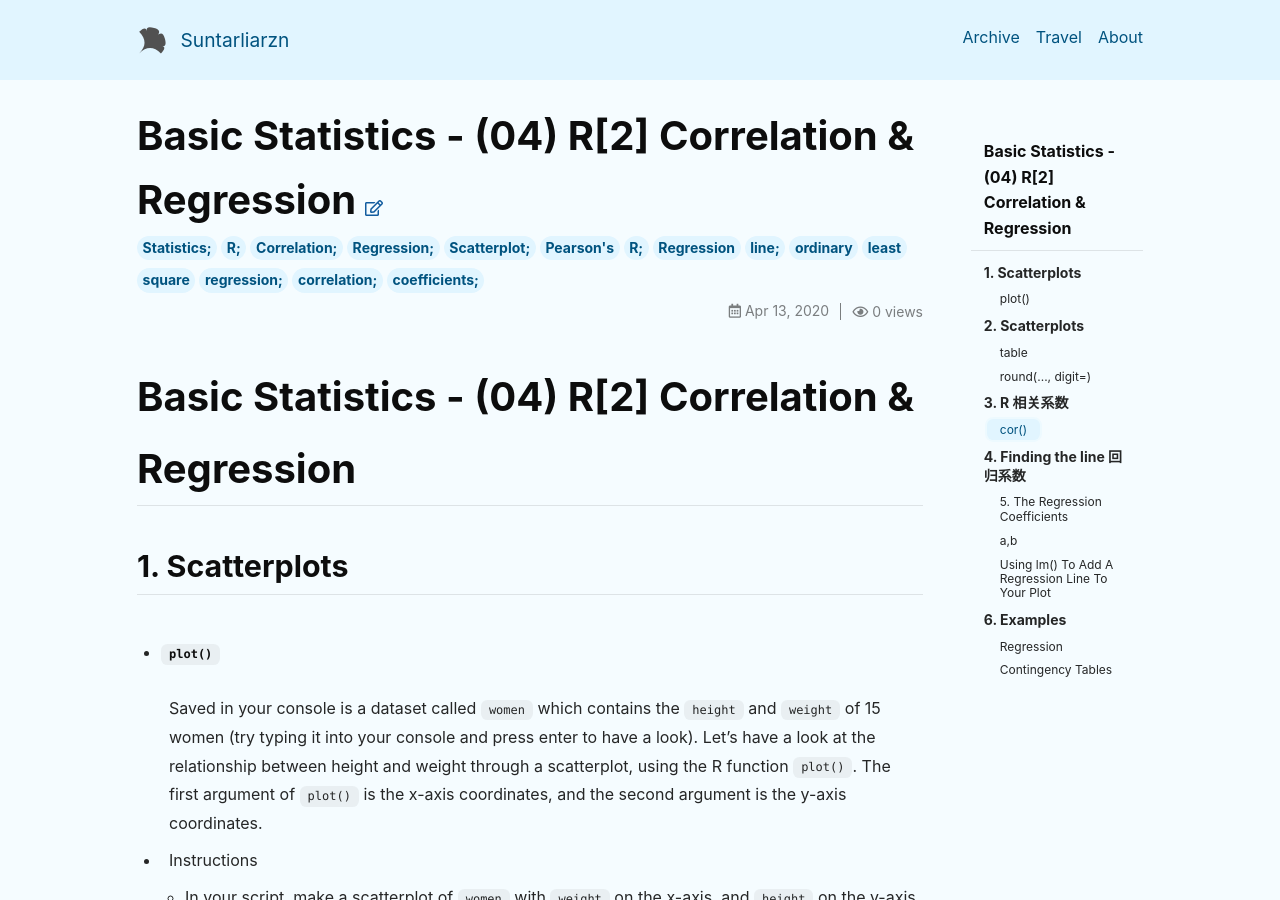
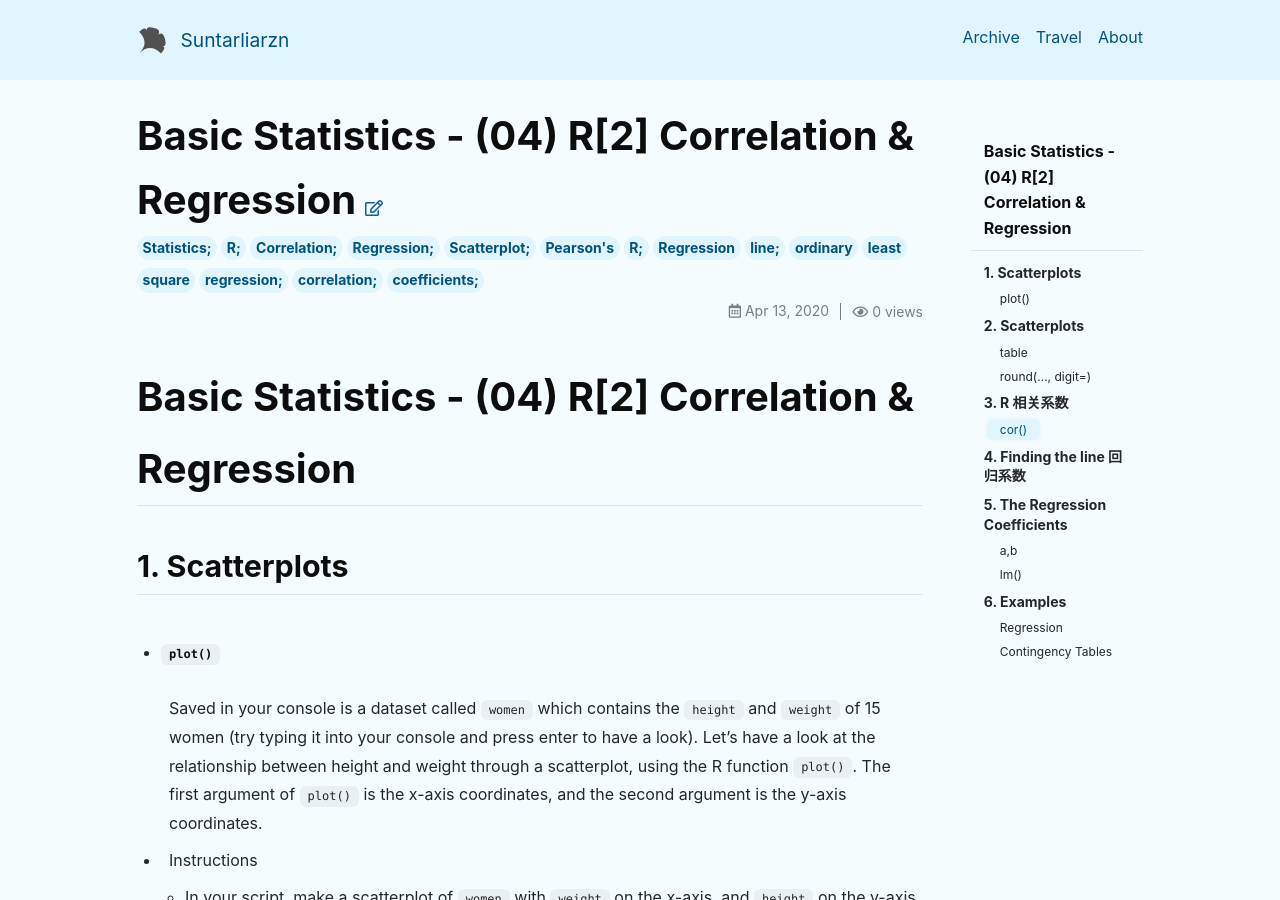
Before and after one commit to suntarliarzn/suntarliarzn.github.io, a Jekyll site: the page built from _posts/2020-04-13-Basic Statistics(4)-R[2].md, in a window 1280 px wide and 900 px high. Built offline with Jekyll 4.4.1, drawn with Linux system fonts in a browser that asks for light colours; nearby versions of some CDN libraries; comment, search, counter and statistics services are not loaded; some of the changed text lies outside the part shown.

Commit message:
Update 2020-04-13-Basic Statistics(4)-R[2].md

````diff
--- a/_posts/2020-04-13-Basic Statistics(4)-R[2].md
+++ b/_posts/2020-04-13-Basic Statistics(4)-R[2].md
@@ -31,7 +31,7 @@
     # Plot height and weight of the "women" dataset. Make the title "Heights and Weights"
   str(women)
     plot(women$weight,women$height, main = "Heights and Weights")
-    ```
+  ```
 
     ![](https://suntarliarzn-1258316859.cos.ap-chongqing.myqcloud.com/social%20science/03%20Basic%20Statistics/R/week%202/01%20scatterplot.png)
 
@@ -270,7 +270,7 @@
     [1] 46
     ```
 
-### 5. The Regression Coefficients
+## 5. The Regression Coefficients
 
 - ### a,b
 
@@ -322,7 +322,7 @@
          1.2000       0.7818
     ```
 
-- ### Using lm() To Add A Regression Line To Your Plot
+- ### lm()
 
   In the last exercise you used `lm()` to obtain the coefficients for your model's regression equation, in the format `lm(y ~ x)`. takes the y variabWe can store this output and use it to add the regression line to your scatterplots! After you have created your scatterplot, you can add a line using the function `abline()`. `abline()` takes the intercept of the line as its first argument, and the slope of the line as its second argument. This makes it a pretty good candidate for storing your `lm()` output as an object, and putting it straight into `abline`. Let's try this out!
 
````
